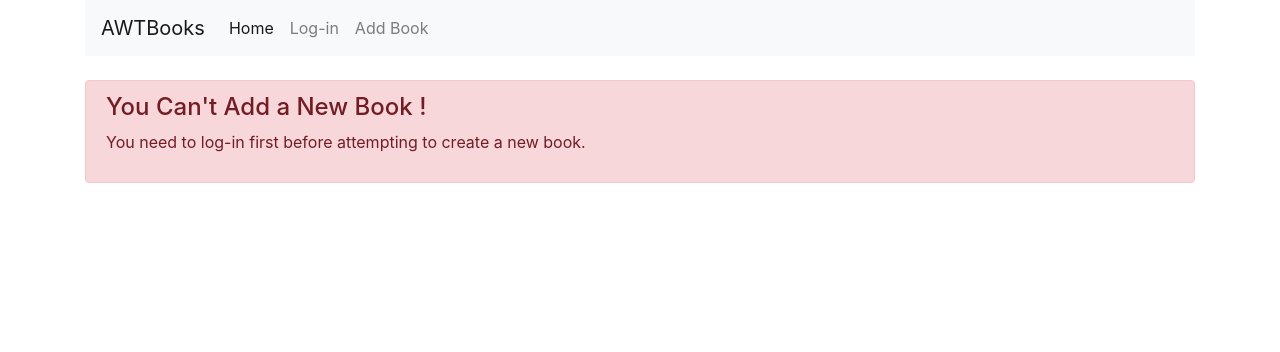
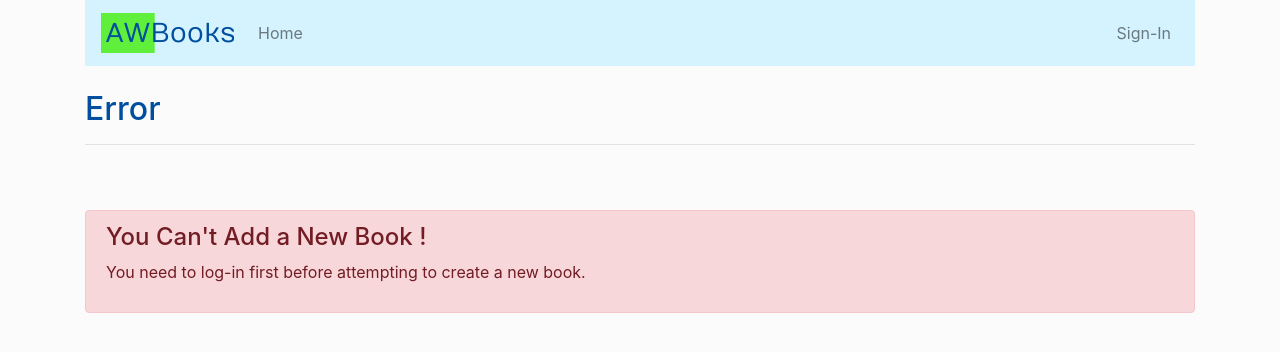
Before and after one commit to Acemad/NDCatalog, a Flask app: page /new in a window 1280 px wide. Shown: the top 352 px of the page. Run offline with Flask 2, Linux system fonts and the light colour scheme; some libraries are stand-ins or nearby versions.

Commit message:
Improve base.html structure

```diff
--- a/templates/base.html
+++ b/templates/base.html
@@ -3,21 +3,61 @@
 <head>
     <meta charset="utf-8" />
     <meta http-equiv="X-UA-Compatible" content="IE=edge">
+    <meta name="google-signin-client_id" content="445182388847-ljaar49reijvo7ukkr0eiqlln0v0p7pg.apps.googleusercontent.com">
     <title>{% block title%}{% endblock %}</title>
     <meta name="viewport" content="width=device-width, initial-scale=1, shrink-to-fit=no">
     <link rel="stylesheet" href="https://stackpath.bootstrapcdn.com/bootstrap/4.1.3/css/bootstrap.min.css" integrity="sha384-MCw98/SFnGE8fJT3GXwEOngsV7Zt27NXFoaoApmYm81iuXoPkFOJwJ8ERdknLPMO" crossorigin="anonymous">
+    <link rel="stylesheet" href="{{url_for('static', filename='style.css')}}"
 </head>
 <body>
     <div class="container">
-        <nav class="navbar navbar-expand-sm navbar-light bg-light">
-            <a class="navbar-brand" href="{{url_for('home')}}">AWTBooks</a>
-            <div class="navbar-nav">
-                <a class="nav-item nav-link active" href="{{url_for('home')}}">Home</a>
-                <a class="nav-item nav-link" href="#">Log-in</a>
-                <a class="nav-item nav-link" href="{{url_for('newBook')}}">Add Book</a>
+        <nav class="navbar navbar-expand-sm navbar-light">
+            <a class="navbar-brand" href="{{url_for('home')}}"><img src="{{url_for('static', filename='logo.png')}}"></a>
+            <ul class="navbar-nav mr-auto">
+                <li class="nav-item {% block navHome %}{% endblock %}"><a class="nav-link" href="{{url_for('home')}}">Home</a></li>
+                {% if 'username' in user_session %}
+                <li class="nav-item {% block navAdd %}{% endblock %}"><a class="nav-link" href="{{url_for('newBook')}}">Add Book</a></li>
+                {% endif %}
+            </ul>
+            <ul class="navbar-nav ml-auto">
+            {% if 'username' in user_session %}
+                <li class="nav-item"><a class="nav-link" href="{{url_for('disconnect')}}">Sign-Out</a></li>
+            {% else %}
+                <li class="nav-item {% block navLogin %}{% endblock %}"><a class="nav-link" href="{{url_for('showLogin')}}">Sign-In</a></li>
+            {% endif %}
+            </ul>
+        </nav>
+        <div class="row">
+            <div class="col mt-4 mb-4">
+            {% block header %}{% endblock %}
+            <hr>
             </div>
-        </nav>
-
+            {% if 'username' in user_session %}
+            <div class="col mt-4 mb-4 mr-1">
+                <div class="text-right align-middle mt-3">
+                    <span class="mr-2">{{user_session['username']}}</span>
+                    <img class="profile-pic" src="{{user_session['picture']}}">
+                </div>
+            </div>
+            {% endif %}
+            <br>
+        </div>
+        <div class="row">
+            <div class="col">
+            {% with messages = get_flashed_messages() %}
+            {% if messages %}
+            {% for message in messages %}
+            <div class="alert alert-success alert-dismissible fade show">
+                {{message}}
+                <button type="button" class="close" data-dismiss="alert">
+                    <span>&times;</span>
+                </button>
+            </div>
+            {% endfor %}
+            {% endif %}
+            {% endwith%}
+            </div>
+        </div>
         <div class="row mt-4">
             <div class="col">
             {% block content %}{% endblock %}
@@ -26,5 +66,11 @@
     </div>
 <script src="https://code.jquery.com/jquery-3.3.1.min.js" crossorigin="anonymous"></script>
 <script src="https://stackpath.bootstrapcdn.com/bootstrap/4.1.3/js/bootstrap.bundle.min.js" integrity="sha384-pjaaA8dDz/5BgdFUPX6M/9SUZv4d12SUPF0axWc+VRZkx5xU3daN+lYb49+Ax+Tl" crossorigin="anonymous"></script>
+<script src="https://apis.google.com/js/platform.js" async defer></script>
+<!-- <script>
+    setTimeout(function() {
+        $(".alert").alert('close');
+    },2000);
+</script> -->
 </body>
 </html>
```
